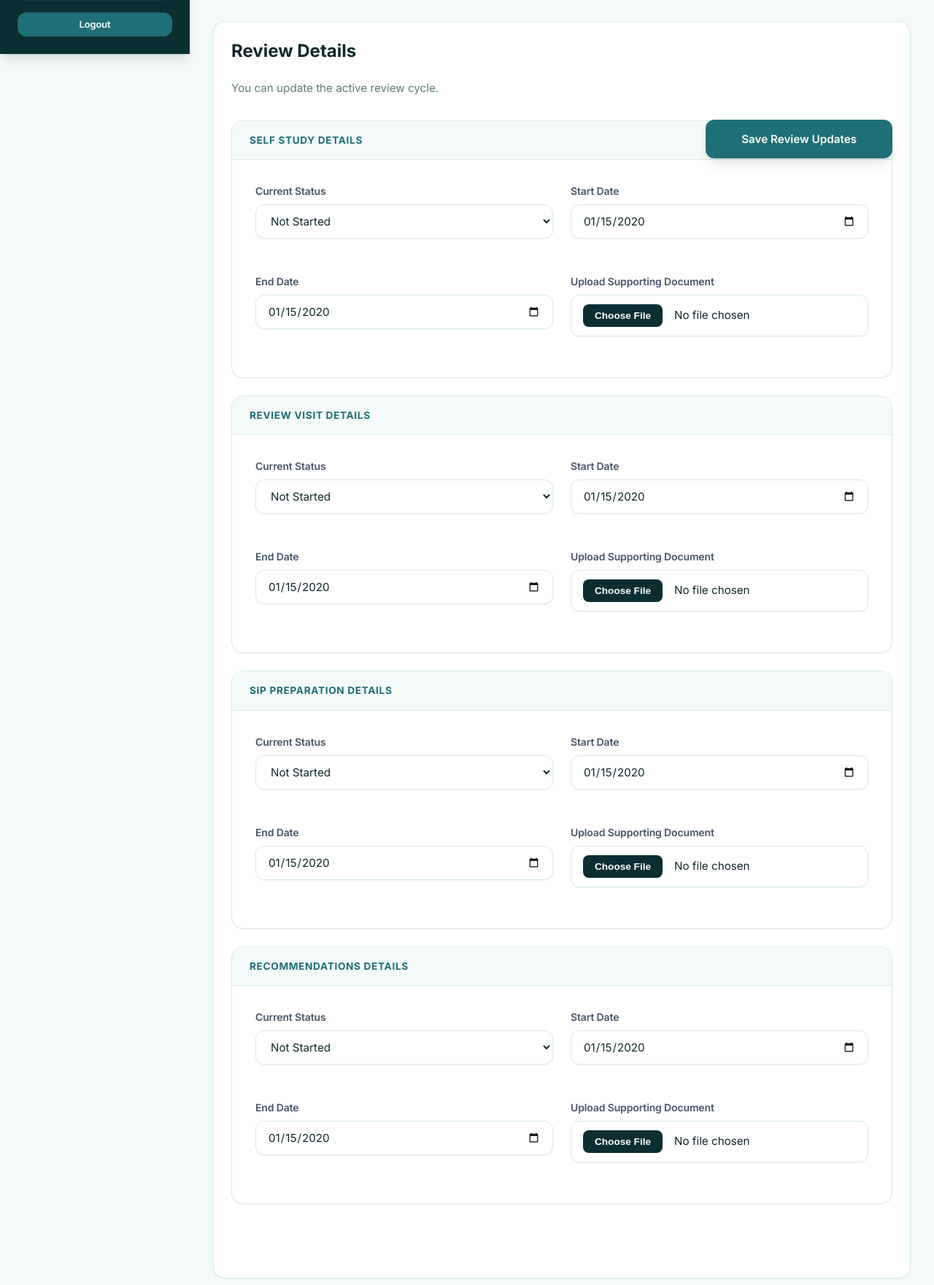
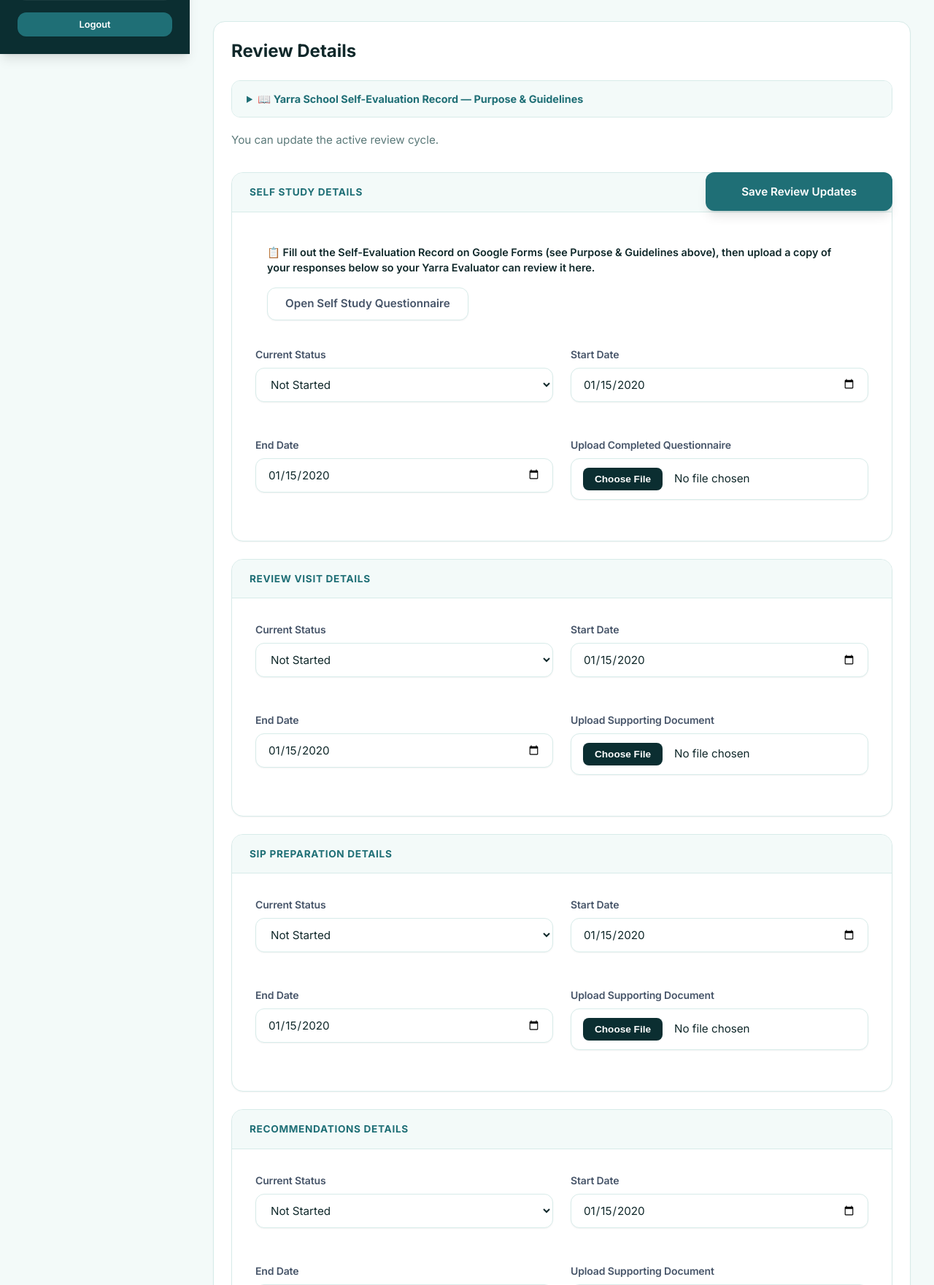
Before and after one commit to chelli-cloud/Yarra, a Django app: page /school-review/ in a window 1280 px wide. Shown: the part 726-2487 px from the top of the page at 73% size. Run offline with Django 5.2, Linux system fonts and the light colour scheme; a user stored in the database is signed in; tables that the repository leaves empty hold one stand-in row (values such as "Sample post"); grey boxes marked "Sample" are stand-in pictures; data that the repository does not hold is empty.

Commit message:
Remove PL Teacher role; link Self Study Questionnaire to the official Google Form
- Remove the PL Teacher role entirely (its one distinct permission, editing the
  School Review cycle, now belongs to School Leader/Admin only).
- School Review's Self Study section now links out to Yarra's official Google
  Form questionnaire, with the completed-document upload kept as a secondary
  step so the Yarra Evaluator can still review it in-app.
- Add the Self-Evaluation Record's Purpose & Guidelines as a collapsible panel
  on both the School Review page and the Yarra Evaluator's view of a school.
- Regenerate the Yarra User Manual PDF.

Co-Authored-By: Claude Sonnet 5 <noreply@anthropic.com>

```diff
--- a/competitions/views.py
+++ b/competitions/views.py
@@ -20,7 +20,7 @@ from .models import Event, EventCategory, StudentRegistration, PaymentStatus, Co
 SL_ANALYTICS_ROLES = ['school_leader']
 
 
-STAFF_ROLES = ['admin', 'school_leader', 'teacher', 'pl_teacher']
+STAFF_ROLES = ['admin', 'school_leader', 'teacher']
 
 
 def _get_user_profile(request):
--- a/templates/base.html
+++ b/templates/base.html
@@ -555,7 +555,6 @@
                             <option value="">🧪 Preview as role…</option>
                             <option value="school_leader">School Leader</option>
                             <option value="admin">Admin</option>
-                            <option value="pl_teacher">PL Teacher</option>
                             <option value="teacher">Teacher</option>
                         </select>
                     </form>
--- a/tenants/management/commands/create_demo_accounts.py
+++ b/tenants/management/commands/create_demo_accounts.py
@@ -7,7 +7,6 @@ DEMO_PASSWORD = 'test@1234'
 ROLE_LABELS = [
     ('school_leader', 'School Leader'),
     ('admin', 'Admin'),
-    ('pl_teacher', 'PL Teacher'),
     ('teacher', 'Teacher'),
 ]
 
--- a/tenants/models.py
+++ b/tenants/models.py
@@ -191,7 +191,6 @@ class Profile(models.Model):
     role = models.CharField(max_length=20, choices=[
         ('school_leader', 'School Leader'),
         ('admin', 'Admin'),
-        ('pl_teacher', 'PL Teacher'),
         ('teacher', 'Teacher'),
     ])
 
--- /dev/null
+++ b/tenants/templates/tenants/_self_evaluation_purpose.html
@@ -0,0 +1,26 @@
+<details style="margin-bottom: 20px; border: 1px solid var(--border); border-radius: var(--radius-md); overflow: hidden;">
+    <summary style="cursor: pointer; padding: 14px 20px; background: var(--bg-body); font-weight: 700; color: var(--primary); font-size: 0.9rem;">
+        📖 Yarra School Self-Evaluation Record — Purpose &amp; Guidelines
+    </summary>
+    <div style="padding: 20px 24px; font-size: 0.9rem; line-height: 1.6; color: var(--text-main);">
+        <h4 style="margin-bottom: 8px;">Purpose</h4>
+        <p style="margin-bottom: 8px;">This process is not about proving that your school is good. It is about helping your leadership team answer questions such as:</p>
+        <ul style="margin: 0 0 8px 20px; padding: 0;">
+            <li>What are we doing well?</li>
+            <li>Where are we inconsistent?</li>
+            <li>What should we focus on next?</li>
+            <li>What will make the biggest difference over the next five years?</li>
+        </ul>
+        <p style="margin-bottom: 20px;">The more honest your reflections, the more useful the evaluation will be.</p>
+
+        <h4 style="margin-bottom: 8px;">Guidelines for Self Evaluation</h4>
+        <p style="margin-bottom: 10px;"><strong>Focus on the whole school.</strong> Rate each indicator based on what is seen across the school, not on isolated examples of excellent practice.</p>
+        <p style="margin-bottom: 10px;"><strong>Use evidence wherever possible.</strong> Base your ratings on observations, data, documents and regular practices rather than perceptions or intentions.</p>
+        <p style="margin-bottom: 10px;"><strong>Consider consistency.</strong> Ask whether the practice is evident across classrooms, teams or departments, or only in a few areas.</p>
+        <p style="margin-bottom: 10px;"><strong>Reflect on current practice.</strong> Evaluate what is happening today rather than what is planned or intended for the future.</p>
+        <p style="margin-bottom: 10px;"><strong>Involve different perspectives.</strong> Where possible, discuss the indicators with leaders, teachers and relevant staff to develop a shared understanding of current practice.</p>
+        <p style="margin-bottom: 20px;"><strong>Be realistic.</strong> Every school has areas of strength and areas for improvement. Honest ratings create the strongest foundation for meaningful school improvement.</p>
+
+        <p class="muted" style="margin: 0;">Use the reflection questions. The comments and evidence sections are as important as the ratings — they provide context and help identify priorities for future action.</p>
+    </div>
+</details>
--- a/tenants/templates/tenants/evaluator_review_detail.html
+++ b/tenants/templates/tenants/evaluator_review_detail.html
@@ -11,6 +11,8 @@
     <a href="{% url 'evaluator_dashboard' %}" class="button secondary">Back to Evaluator Dashboard</a>
 </div>
 
+{% include 'tenants/_self_evaluation_purpose.html' %}
+
 {% if not review_cycle %}
     <div class="card">
         <p>This school has not started a review cycle yet.</p>
@@ -19,6 +21,7 @@
     <div class="card" style="margin-bottom: 24px;">
         <h2>Self Study Questionnaire</h2>
         <p><span class="badge {% if review_cycle.self_study_status == 'completed' %}success{% elif review_cycle.self_study_status == 'in_progress' %}warning{% else %}info{% endif %}">{{ review_cycle.get_self_study_status_display }}</span></p>
+        <p class="muted" style="margin-top: 8px;"><a href="{{ self_study_questionnaire_url }}" target="_blank" rel="noopener">View the official Self Study Questionnaire (Google Form)</a></p>
         {% if review_cycle.self_study_document %}
             <p style="margin-top: 12px;"><a href="{{ review_cycle.self_study_document.url }}" class="button secondary">View Self Study Document</a></p>
         {% else %}
--- a/tenants/templates/tenants/review_dashboard.html
+++ b/tenants/templates/tenants/review_dashboard.html
@@ -90,17 +90,15 @@
     <div class="card">
         <h2 style="margin-bottom: 24px;">Review Details</h2>
 
+        {% include 'tenants/_self_evaluation_purpose.html' %}
+
         {% if is_archived_selection %}
             <div class="message info" style="margin-bottom: 32px;">
                 <span>ℹ️</span> Archived cycles are view-only so historical records stay unchanged.
             </div>
         {% elif can_edit_review %}
             <p class="muted" style="margin-bottom: 32px;">
-                {% if user.profile.role == 'pl_teacher' %}
-                    You can update review progress as a PL Teacher.
-                {% else %}
-                    You can update the active review cycle.
-                {% endif %}
+                You can update the active review cycle.
             </p>
         {% endif %}
 
@@ -111,6 +109,10 @@
             <div class="card" style="padding: 0; overflow: hidden; margin-bottom: 24px;">
                 <div style="padding: 16px 24px; background: var(--bg-body); border-bottom: 1px solid var(--border); font-weight: 700; color: var(--primary); text-transform: uppercase; font-size: 0.85rem; letter-spacing: 0.05em;">Self Study Details</div>
                 <div style="padding: 32px;">
+                    <div class="message info" style="margin-bottom: 24px; display: flex; justify-content: space-between; align-items: center; gap: 16px; flex-wrap: wrap;">
+                        <span>📋 Fill out the Self-Evaluation Record on Google Forms (see Purpose &amp; Guidelines above), then upload a copy of your responses below so your Yarra Evaluator can review it here.</span>
+                        <a href="{{ self_study_questionnaire_url }}" target="_blank" rel="noopener" class="button secondary">Open Self Study Questionnaire</a>
+                    </div>
                     <div class="grid two">
                         <div class="form-group">
                             <label class="label">Current Status</label>
@@ -129,7 +131,7 @@
                             <input class="input" type="date" name="self_study_end" value="{{ review_cycle.self_study_end|date:'Y-m-d' }}" {% if not can_edit_review or is_archived_selection %}disabled{% endif %}>
                         </div>
                         <div class="form-group">
-                            <label class="label">Upload Supporting Document</label>
+                            <label class="label">Upload Completed Questionnaire</label>
                             <input type="file" name="self_study_document" {% if not can_edit_review or is_archived_selection %}disabled{% endif %} style="width: 100%;">
                         </div>
                     </div>
--- a/tenants/views.py
+++ b/tenants/views.py
@@ -17,6 +17,7 @@ from .forms import (
 )
 from .notifications import log_activity, create_notification
 from django.utils import timezone
+from django.conf import settings
 import secrets
 
 REVIEW_STATUS_DISPLAY = {
@@ -27,7 +28,7 @@ REVIEW_STATUS_DISPLAY = {
 
 PROFILE_EDIT_ROLES = ['school_leader', 'admin']
 REVIEW_CYCLE_CREATE_ROLES = ['school_leader', 'admin']
-REVIEW_EDIT_ROLES = ['school_leader', 'admin', 'pl_teacher']
+REVIEW_EDIT_ROLES = ['school_leader', 'admin']
 LEADERSHIP_ROLES = ['school_leader', 'admin']
 MAX_ADMINS_PER_SCHOOL = 2
 MAX_TEACHERS_PER_SCHOOL = 5
@@ -253,6 +254,7 @@ def review_dashboard(request):
         'review_status_choices': ReviewCycle._meta.get_field('self_study_status').choices,
         'evaluator_queries': evaluator_queries,
         'can_answer_queries': profile.role in PROFILE_EDIT_ROLES,
+        'self_study_questionnaire_url': settings.SELF_STUDY_QUESTIONNAIRE_URL,
     })
 
 
@@ -311,6 +313,7 @@ def evaluator_review_detail(request, school_pk):
         'school': school,
         'review_cycle': review_cycle,
         'queries': queries,
+        'self_study_questionnaire_url': settings.SELF_STUDY_QUESTIONNAIRE_URL,
     })
 
 
```
Also changed, not shown: scripts/generate_user_manual.py (+4 -4 lines), tenants/management/commands/seed_data.py (+4 -4 lines), tenants/tests.py (+0 -31 lines), yarra/settings.py (+8 -0 lines), tenants/migrations/0019_alter_profile_role.py (added), 1 other file.
